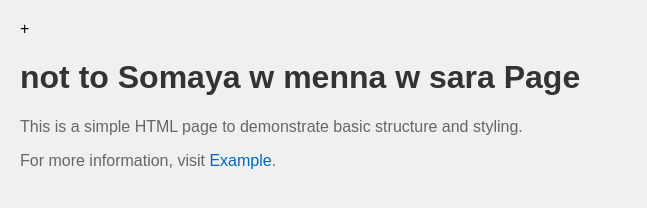
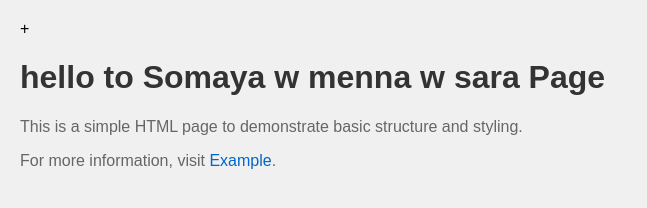
Before and after one commit to Somaya-Ayman/Code-Quest, a plain HTML site: page index.html in a window 1280 px wide. Shown: the whole page, without its empty margins (0-647 px from the left). Drawn offline with Linux system fonts and the light colour scheme.

Commit message:
Update index.html

```diff
--- a/index.html
+++ b/index.html
@@ -27,7 +27,7 @@
     </style>
 </head>
 <body>
-    <h1>not to Somaya w menna w sara Page</h1>
+    <h1>hello to Somaya w menna w sara Page</h1>
     <p>This is  a simple HTML page to demonstrate basic structure and styling.</p>
     <p>For more information, visit <a href="https://www.example.com" target="_blank">Example</a>.</p>
 </body>
```
